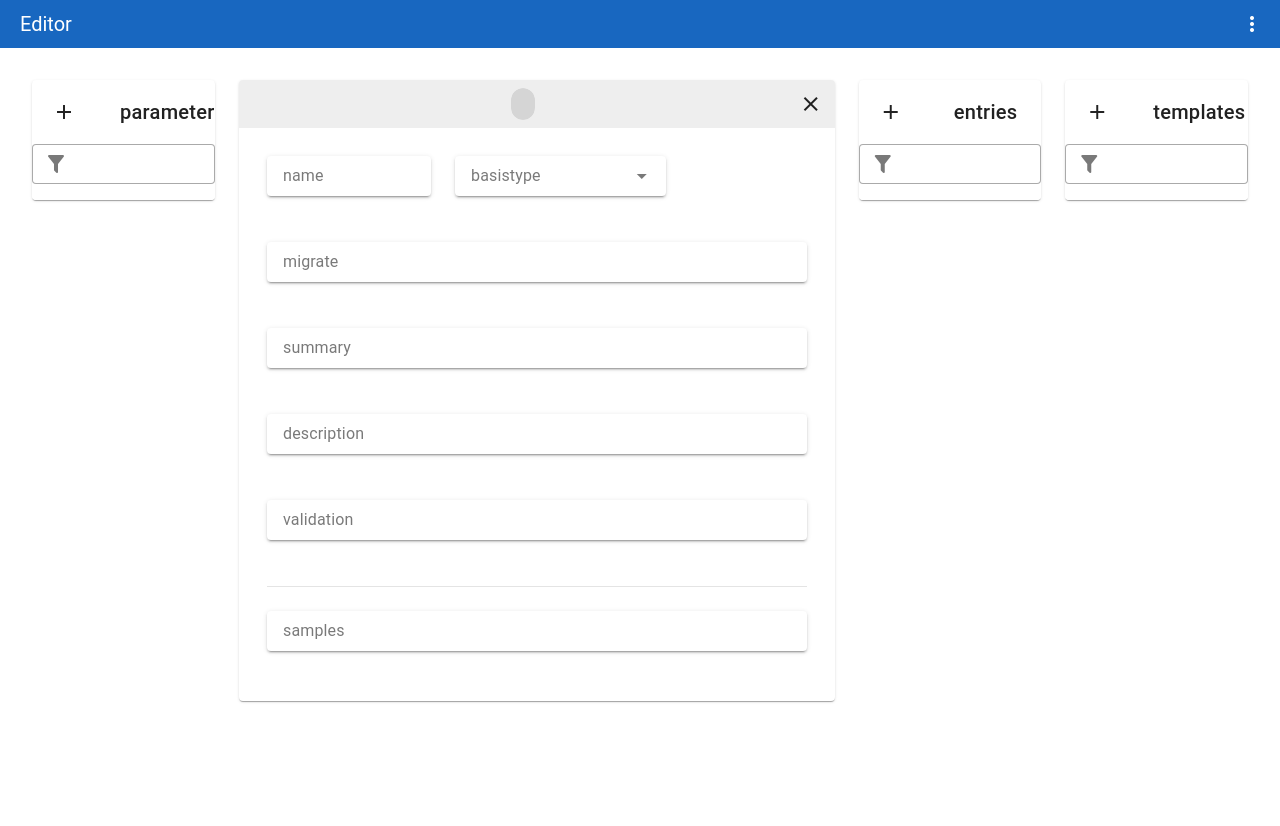
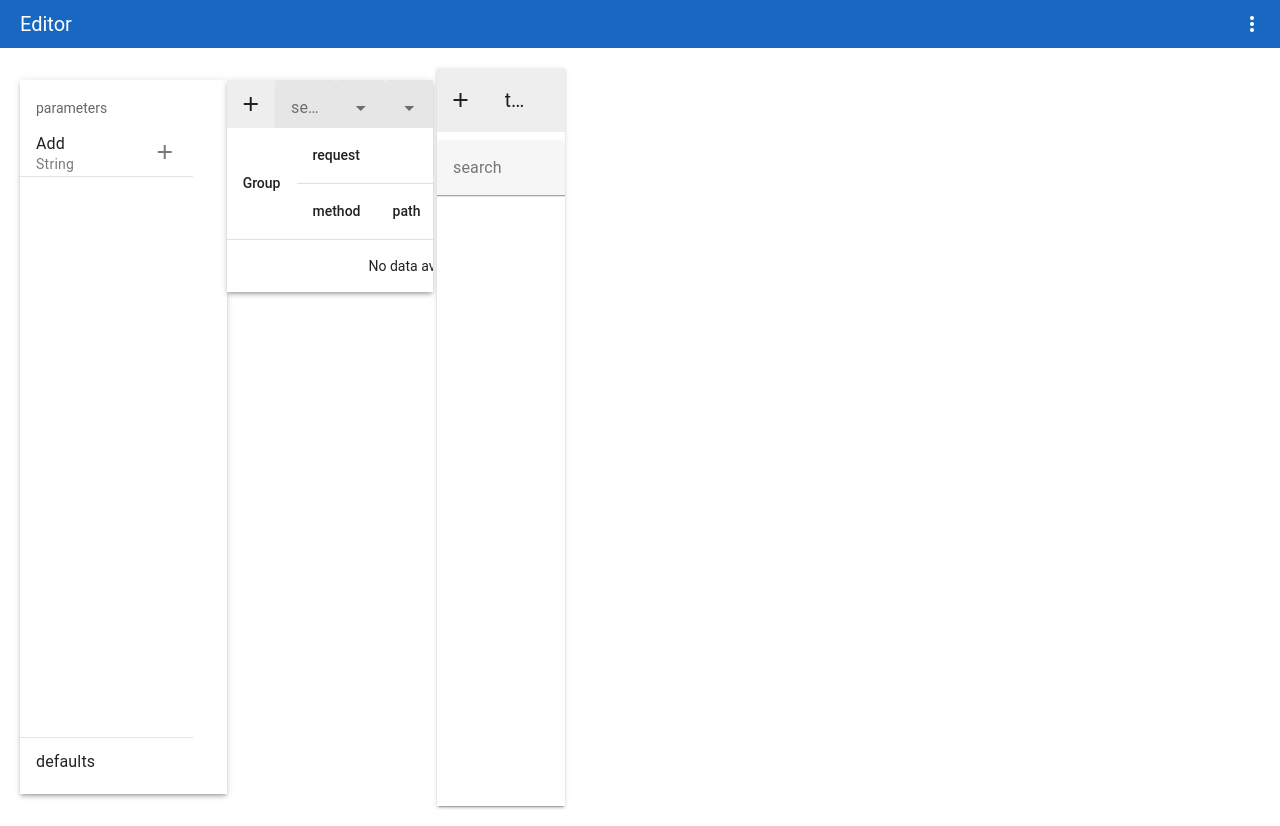
Before and after one commit to insaint03/apidocs, a Vue app: page /#/ in a window 1280 px wide. Before the commit the page ends 800 px from the top, so only its background shows below. Built offline with nearby package versions, Linux system fonts and the light colour scheme.

Commit message:
on going: editors

```diff
--- a/src/components/editorList.vue
+++ b/src/components/editorList.vue
@@ -1,6 +1,6 @@
 <template>
-  <v-col cols="2" @click="$emit('update:focusing', title)">
-    <v-card elevation="1">
+  <v-col cols="2">
+    <v-card elevation="1" @click="$emit('update:focusing', title)">
       <v-card-actions>
         <v-btn icon="mdi-plus" @click="$emit('add')"></v-btn>
         <v-spacer />
@@ -12,7 +12,7 @@
           <slot name="item" :item="it" :index="ii">
             <v-tooltip>
               <template #activator="{ props }">
-                <v-list-item slim v-bind="props" @click="editing=it"
+                <v-list-item slim v-bind="props" @click="onclick(it)"
                   :title="it[itemTitle || 'name']" :subtitle="it[itemSubtitle || 'basistype']">
                 </v-list-item>
               </template>
@@ -22,9 +22,6 @@
         </template>
       </v-list>
     </v-card>
-  </v-col>
-  <v-col v-if="focusing===title" cols="6" >
-    <component :is="form" :model-value="editing" />
   </v-col>
 </template>
 
@@ -71,6 +68,7 @@ export default {
   },
   methods: {
     onclick(it) {
+      console.log('on click', it);
       this.$emit('select', it);
     }
   },
--- a/src/components/editorTabs/entityTab.vue
+++ b/src/components/editorTabs/entityTab.vue
@@ -1,34 +1,91 @@
 <template>
-  <editor-tab title="entity" >
-    <template #unfocused>
-      <editor-list v-model="entities" @select="select">
-      </editor-list>
-    </template>
-    <entity-form v-model="the_entity" :key="`editor-entity.${on_entity}`">
-    </entity-form>
-  </editor-tab>
+  <v-col :cols="cols">
+    <v-sheet elevation="3" clas="d-flex flex-fill" @click="focusing = title">
+      <v-data-table :key="`entity-list.${last_updated}`" :items="entities" :headers="headers" :items-per-page="-1"
+        single-select :group-by="['request.path']" show-expand :expended="expended" :search="search">
+        <!-- top area; filter/search -->
+        <template #top>
+          <v-toolbar density="compact">
+            <v-toolbar-items>
+              <!-- add new button -->
+              <v-btn icon @click="add_new">
+                <v-icon>mdi-plus</v-icon>
+              </v-btn>
+              <!-- filter by path -->
+              <v-text-field v-model="search" label="search" />
+              <!-- filter by tag -->
+              <v-autocomplete v-model="tag" label="tag" />
+              <!-- filter by param-->
+              <parameter-picker v-model="param" label="parameter" />
+            </v-toolbar-items>
+          </v-toolbar>
+        </template>
+
+        <!-- group header -->
+        <template #group-header="{ item, columns }">
+          <tr>
+            <td :colspan="columns.length">
+              {{ item.request.path }}
+            </td>
+          </tr>
+        </template>
+
+        <!-- row in defaults -->
+
+        <!-- expanding form -->
+        <template #expanded-row="{ item, isSelected, toggleSelect, columns }">
+          <tr>
+            <td :colspan="columns.length">
+              <v-container class="d-flex">
+                <!-- request form -->
+                <v-card>
+                  <v-card-title>Request</v-card-title>
+                  <base-form v-model="item.request" :fields="request_fields" />
+                </v-card>
+                <v-card>
+                  <v-card-title>Response</v-card-title>
+                  <base-form v-model="item.response" :fields="response_fields" />
+                </v-card>
+              </v-container>
+            </td>
+          </tr>
+        </template>
+
+        <!-- footer area -->
+        <template #bottom>
+
+        </template>
+      </v-data-table>
+    </v-sheet>
+  </v-col>
 </template>
 <script>
 import { mapWritableState } from 'pinia';
 import { useServiceStore } from '@/stores/service';
 import { useEditorStore } from '@/stores/editor';
 
-import editorTab from '@/components/editorTabs/editorTab.vue';
-import editorList from '@/components/editorList.vue';
-import entityForm from '@/components/forms/entityForm.vue';
+import fields from '@/fields';
+
+import baseForm from '@/components/forms/baseForm.vue';
+import parameterPicker from '@/components/inputFields/parameterPicker.vue';
+
+const title = 'entities';
 
 export default {
   name: 'entityTab',
   components: {
-    editorTab,
-    editorList,
-    entityForm,
+    baseForm,
+    parameterPicker,
   },
   methods: {
     select(d) {
       this.the_entity = d;
     },
     add_new() {
+      this.entities.push({
+        request: {},
+        response: {},
+      });
       // this.dialog = true;
       // let item = Entity.create('entity', 'string');
       // this.entities.push(item);
@@ -40,15 +97,48 @@ export default {
     }
   },
   computed: {
+    activated() {
+      return this.focusing === title;
+    },
+    cols() {
+      return this.activated ? 8 : 2;
+    },
+    headers() {
+      return [
+        {
+          title: 'request', value: 'request',
+          children: [
+            { title: 'method', value: 'method' },
+            { title: 'path', value: 'path' },
+          ],
+        },
+        {
+          title: 'response', value:'response',
+          children: [
+            { title: 'status', value: 'status' },
+            { title: 'mimetype', value: 'mimetype' },
+          ],
+        }
+      ]
+    },
     the_entity: {
       get() { return this.entities[this.on_entity]; },
-      set(v) { this.on_entity = this.entities.indexOf(v);},
+      set(v) { this.on_entity = this.entities.indexOf(v); },
     },
     ...mapWritableState(useServiceStore, ['entities']),
-    ...mapWritableState(useEditorStore, ['on_entity']),
+    ...mapWritableState(useEditorStore, ['focusing', 'on_entity']),
   },
   data() {
     return {
+      title,
+      search: null,
+      param: null,
+      tag: null,
+      expended: [],
+
+      request_fields: fields.request,
+      response_fields: fields.response,
+      last_updated: Date.now(),
     };
   },
 }
--- a/src/components/editorTabs/parameterTab.vue
+++ b/src/components/editorTabs/parameterTab.vue
@@ -1,51 +1,78 @@
 <template>
-  <editor-tab title="parameters" :items="parameters" :item-index="on_parameter">
-    <template #item="{item, props}">
-      <v-list-item v-bind="props" @click="select(item)">
-        <v-list-item-title>{{ item.name}}</v-list-item-title>
-        <v-list-item-subtitle>{{ item.basis }}</v-list-item-subtitle>
-      </v-list-item>
-    </template>
-
-    <template #item-tooltip="{ item }">
-    </template>
-
-    <template #editor="{ item }">
-      <parameter-form :modelValue="item" />
-    </template>
-
-    <template #empty>
-      <v-card-text @click="add_new">
-        Generate New
-      </v-card-text>
-    </template>
-  </editor-tab>
+  <v-col :cols="cols">
+    <v-sheet elevation="3" class="d-flex flex-fill flex-stretch" @click="focusing=title">
+      <!-- editor list region (left) -->
+      <v-list lines="one" :opened="[title]" :key="`param-list.${last_updated}`">
+        <!-- add new -->
+        <v-list-subheader>{{ title }}</v-list-subheader>
+        <v-list-item title="Add" subtitle="String" append-icon="mdi-plus" @click="add_new" />
+        <v-divider />
+        <v-list-group :value="title" class="editor-list">
+          <v-list-item v-for="param, pi in parameters" :key="`param-${param.name}.${param.basistype}_${pi}`"
+            :title="param.name" :subtitle="param.basistype" @click="select(param)" />
+        </v-list-group>
+        <v-spacer />
+        <v-divider />
+        <v-list-item title="defaults" @click="select(null)" />
+      </v-list>
+      <!-- editor form (right) -->
+      <v-sheet v-if="activated" class="editor-form">
+        <v-card v-if="selected != null">
+          <v-card-actions>
+            <v-card-title>{{ selected.name }}</v-card-title>
+            <v-card-subtitle>{{ selected.basistype }}</v-card-subtitle>
+            <v-spacer />
+            <v-btn icon><v-icon>mdi-trash</v-icon></v-btn>
+          </v-card-actions>
+          <!-- parameter editor form -->
+          <base-form v-model="selected" :fields="fields" :key="`param-editor.${last_updated}`">
+            <template #item-items="{item}" >
+              <v-select v-if="item.is_array" v-model="item.items" multiple :items="alltypes" item-title="name" item-value="name"
+                label="item types" placeholder="any" />
+              <v-data-table v-else-if="item.is_object" :items="selected.items" />
+              <v-divider v-else />
+            </template>
+          </base-form>
+        </v-card>
+        <v-card v-else>
+          <base-form class="align-self-stretch" v-model="generate" :fields="generate_fields" />
+          <v-card-actions>
+            <v-btn @click="generate={}">Cancel</v-btn>
+            <v-spacer />
+            <v-btn color="primary" @click="add_new">ADD</v-btn>
+          </v-card-actions>
+        </v-card>
+      </v-sheet>
+    </v-sheet>
+  </v-col>
 </template>
 <script>
 import Parameter from '@/models/parameter';
 import { mapWritableState } from 'pinia';
 import { useServiceStore } from '@/stores/service';
 import { useEditorStore } from '@/stores/editor';
+import baseForm from '@/components/forms/baseForm.vue';
+// import editorTab from '@/components/editorTabs/editorTab.vue';
+// import editorList from '@/components/editorList.vue';
+import fields from '@/fields'
 
-import editorTab from '@/components/editorTabs/editorTab.vue';
-import editorList from '@/components//editorList.vue';
-import parameterForm from '@/components/forms/parameterForm.vue';
-
+const title = 'parameters';
 
 export default {
   name: 'parameterTab',
   components: {
-    editorTab,
-    editorList,
-    parameterForm,
+    baseForm,
   },
   methods: {
-    select(d) {
-      this.the_parameter = d;
+    select(item) {
+      this.selected = item;
+      this.last_updated = Date.now();
     },
     add_new() {
-      // this.dialog = true;
-      let item = Parameter.create('parameter', 'string');
+      let item = Parameter.create(
+        this.generate.name || 'param',
+        this.generate.basis || 'string'
+      );
       this.parameters.push(item);
       this.select(item);
     },
@@ -55,6 +82,12 @@ export default {
     }
   },
   computed: {
+    activated() {
+      return this.focusing === title;
+    },
+    cols() {
+      return this.activated ? 8 : 2;
+    },
     alltypes() {
       return Parameter.all;
     },
@@ -64,13 +97,36 @@ export default {
       },
       set(v) { this.on_parameter = v.name; }
     },
-    ...mapWritableState(useEditorStore, ['on_parameter']),
+    ...mapWritableState(useEditorStore, ['focusing','on_parameter']),
     ...mapWritableState(useServiceStore, ['parameters']),
   },
   data() {
     return {
-      primitives: Parameter.primitives,
+      title,
+      fields: fields.parameters,
+      selected: null,
+      generate: {
+        name: 'param',
+        basistype: 'string',
+      },
+      generate_fields: fields.parameters
+        .filter((pf)=>pf.required)
+        .map((pf)=>Object.assign({}, pf, {cols: 12})),
+      last_updated: Date.now(),
+      // primitives: Parameter.primitives,
     };
   },
 }
 </script>
+
+<style scoped>
+.editor-list {
+  width: 100%;
+  min-width: 13.5vw;
+  height: 70vh;
+  overflow-y: auto;
+}
+.editor-form {
+  max-width: 50vw;
+}
+</style>
--- a/src/components/forms/baseForm.vue
+++ b/src/components/forms/baseForm.vue
@@ -4,7 +4,7 @@
       <slot :item="value">
         <v-col class="ma-0 pa-0`" v-for="(f,fi) in fields" :key="`field-${f.key}.${fi}`" :cols="f.cols || 12">
           <slot :name="`item-${f.key}`" :item="value">
-            <component v-model="value[f.key]" v-bind="f" :is="f.is || 'v-text-field'" density="compact" :hide-details="readonly" :disabled="readonly" :variant="readonly?'underlined':'solo'" :density="readonly?'compact':'default'" />
+            <component v-model="value[f.key]" v-bind="f" :is="f.is || 'v-text-field'" density="compact" :hide-details="readonly" :disabled="readonly" :variant="readonly?'underlined':'solo'"/>
           </slot>
         </v-col>
       </slot>
--- a/src/components/forms/parameterForm.vue
+++ b/src/components/forms/parameterForm.vue
@@ -1,10 +1,4 @@
 <template>
-  <form-card>
-    <template #title>
-      <v-toolbar-title>{{ value.name }}</v-toolbar-title>
-      <v-chip color="accent">{{ value.basistype }}</v-chip>
-    </template>
-
   <base-form v-model="value" :fields="fields">
     <template #item-items v-if="value.is_array">
       <v-select v-model="value.items" multiple :items="alltypes" item-title="name" item-value="name" label="item types" placeholder="any"/>
@@ -14,19 +8,18 @@
     </template>
     <template #item-items v-else><v-divider /></template>
   </base-form>
-  </form-card>
 </template>
 
 <script>
 import Parameter from '@/models/parameter';
-import formCard from './formCard.vue';
+// import formCard from './formCard.vue';
 import baseForm from './baseForm.vue';
 import fields from '@/fields.js';
 
 export default {
   name: 'parameterForm',
   components: {
-    formCard,
+    // formCard,
     baseForm,
   },
   methods: {
--- a/src/components/inputFields/queryField.vue
+++ b/src/components/inputFields/queryField.vue
@@ -14,7 +14,6 @@ export default {
     modelValue: { type: Array, required: false },
   },
   data() {
-    console.log(fields.query);
     return {
       value: this.modelValue || [{}],
       fields: fields.query,
--- a/src/models/parameter.js
+++ b/src/models/parameter.js
@@ -6,15 +6,21 @@ export default class Parameter {
     static _type = 'parameter'
     static _store = [];
     static find(name, must=true) {
-        const ret = Parameter._store.find((d)=>{ return d.name === name; });
+        const ret = Parameter.all.find((d)=>d.name === name);
         if(must && !ret) {
             throw new ValueNotFound(Parameter._type, name);
         }
         return ret;
     }
 
+    static get _has_initiated(){
+        return 0<Parameter._store.length;
+    }
 
     static _initiate(){
+        if(0<Parameter._has_initiated) {
+            return;
+        }
         Parameter._store = [
             // foundational
             {name: 'string', basis: null, summary: 'String', validation: (v)=>{ return typeof v === 'string'; }},
@@ -50,7 +56,7 @@ export default class Parameter {
     }
 
     static get all() {
-        if(Parameter._store.length <= 0) {
+        if(!Parameter._has_initiated) {
             Parameter._initiate();
         }
         return Parameter._store;
@@ -86,10 +92,12 @@ export default class Parameter {
         }
         return new Parameter(name, basis);
     }
-    static name_exists(name) { return Parameter.find(name, false) != null; }
+    static name_exists(name) {
+        return Parameter.find(name, false) != null;
+    }
 
     constructor(name, basistype) {
-        this.name = name;
+        this._name = name;
         if(basistype!=undefined) {
             let _basis = Parameter.find(basistype, true);
             this._basistype = _basis.name;
--- a/src/views/editorView.vue
+++ b/src/views/editorView.vue
@@ -1,37 +1,30 @@
 <template>
   <basis-page title="Editor">
     <template #navigation_menu>
-      <v-list-item title="Service" @click="show_service=true" />
-      <v-list-item title="Preview" @click="show_preview=true" />
+      <v-list-item title="Service" @click="show_service = true" />
+      <v-list-item title="Preview" @click="show_preview = true" />
     </template>
     <v-container fluid>
-    <v-row class="ma-0 pa-1" align-content="stretch">
-      <!-- parameter tab -->
-      <editor-list v-model:focusing="focusing"
-        title="parameters"
-        :items="parameters"
-        form="parameter-form"
-        @add="add_parameter" @select="on_parameter=it.name" />
-      <editor-list v-model:focusing="focusing"
-        title="entries"
-        :items="entries"
-        form="entity-form" />
-      <editor-list v-model:focusing="focusing"
-        title="templates"
-        :items="templates"
-        form="template-form" />
-    </v-row>
+      <v-row class="ma-0 pa-1" align-content="stretch">
+        <!-- parameter tab -->
+        <parameter-tab />
+
+        <!-- entity tab -->
+        <entity-tab />
+
+        <!-- template tab -->
+        <template-tab />
+      </v-row>
     </v-container>
-
 
     <!-- system info dialog -->
     <v-dialog v-model="show_service" max-width="600">
-      <info-form v-model:value="service" @close="show_service=false" />
+      <info-form v-model:value="service" @close="show_service = false" />
     </v-dialog>
 
     <!-- preview dialog -->
     <v-dialog v-model="show_preview" fullscreen transition="dialog-bottom-transition">
-      <preview-form v-model="service" @close="show_preview=false"  />
+      <preview-form v-model="service" @close="show_preview = false" />
     </v-dialog>
   </basis-page>
 </template>
@@ -42,12 +35,19 @@
 // import { useServiceStore } from '@/stores/service';
 
 import basisPage from '@/views/basis.vue';
-import editorList from '@/components/editorList.vue';
+// import editorList from '@/components/editorList.vue';
 import infoForm from '@/components/forms/infoForm.vue';
 import previewForm from '@/components/forms/previewForm.vue';
+import parameterTab from '@/components/editorTabs/parameterTab.vue';
+import entityTab from '@/components/editorTabs/entityTab.vue';
+import templateTab from '@/components/editorTabs/templateTab.vue';
+
 import fields from '@/fields';
 
 import Parameter from '@/models/parameter';
+// import Request from '@/models/request';
+// import Response from '@/models/response';
+// import Template from '@/models/template';
 
 // import tabs from '@/components/editorTabs';
 
@@ -62,17 +62,48 @@ export default {
     basisPage,
     infoForm,
     previewForm,
-    editorList,
+    // editorList,
+
+    // parameterForm,
+    // entityForm,
+    // templateForm,
     //
     // ...tab_components,
+    parameterTab,
+    entityTab,
+    templateTab,
   },
   methods: {
-    add_parameter() {
-      this.parameters.push(Parameter.create('param'));
+    // add_parameter(prefix, basis) {
+    //   let item = Parameter.create(prefix || 'parameter',  basis || 'string');
+    //   this.parameters.push(item);
+    // },
+    // remove_parameters(...params) {
+    //   this.parameters = this.parameters.filter((p)=>!params.includes(p));
+    // },
+
+    add_entity(option) {
+      console.log(option);
+      this.entities.push({
+        // request: new Request(option.request),
+        // response: new Response(option.response),
+        // templates: option.templates,
+      });
     },
+    remove_entities(...ents) {
+      this.entities = this.entities.filter((e)=>!ents.includes(e));
+    },
+
+    add_template() {
+      this.templates.push({});
+    },
+    remove_templates(...tmpls){
+      this.templates = this.templates.filter((t)=>!tmpls.includes(t));
+    },
+
   },
   props: {
-    focused: {type: String, default: ()=>'entry'},
+    focused: { type: String, default: () => 'entry' },
   },
   computed: {
     // ...mapWritableState(useEditorStore, ['tabs', 'focusing']),
@@ -81,15 +112,17 @@ export default {
   data() {
     return {
       fields,
-      focusing: 'parameters',
+      focusing: 'entities',
       show_service: false,
       show_preview: false,
       // focusing: this.focused,
       elevation: 2,
       parameters: [],
-      entries: [],
+      entities: [],
       templates: [],
       on_parameter: null,
+      on_entity: null,
+      on_template: null,
     };
   }
 }
@@ -101,9 +134,11 @@ export default {
   padding-right: 0px;
 
 }
+
 .v-col:start {
   padding-left: 4px;
 }
+
 .v-col:end {
   padding-right: 4px;
 }
```
Lines whose indentation alone changed are shown as unchanged.
